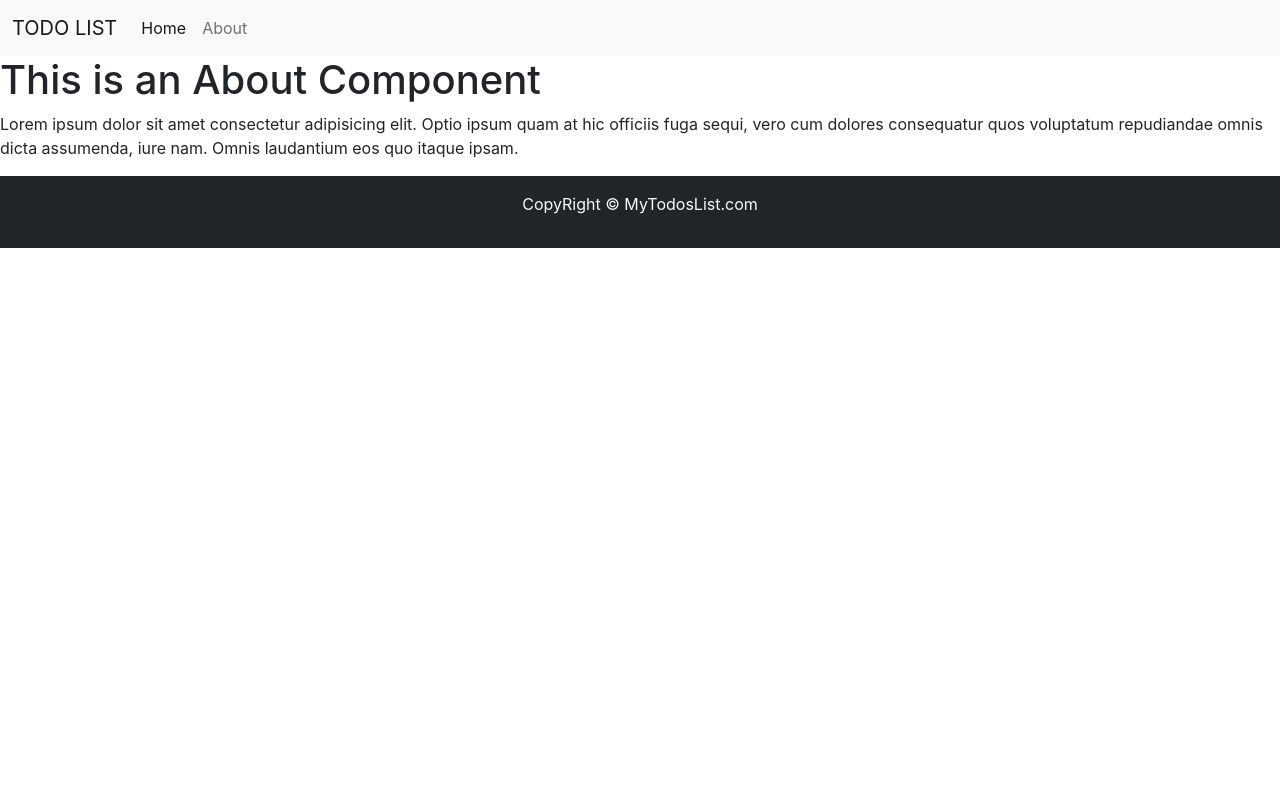
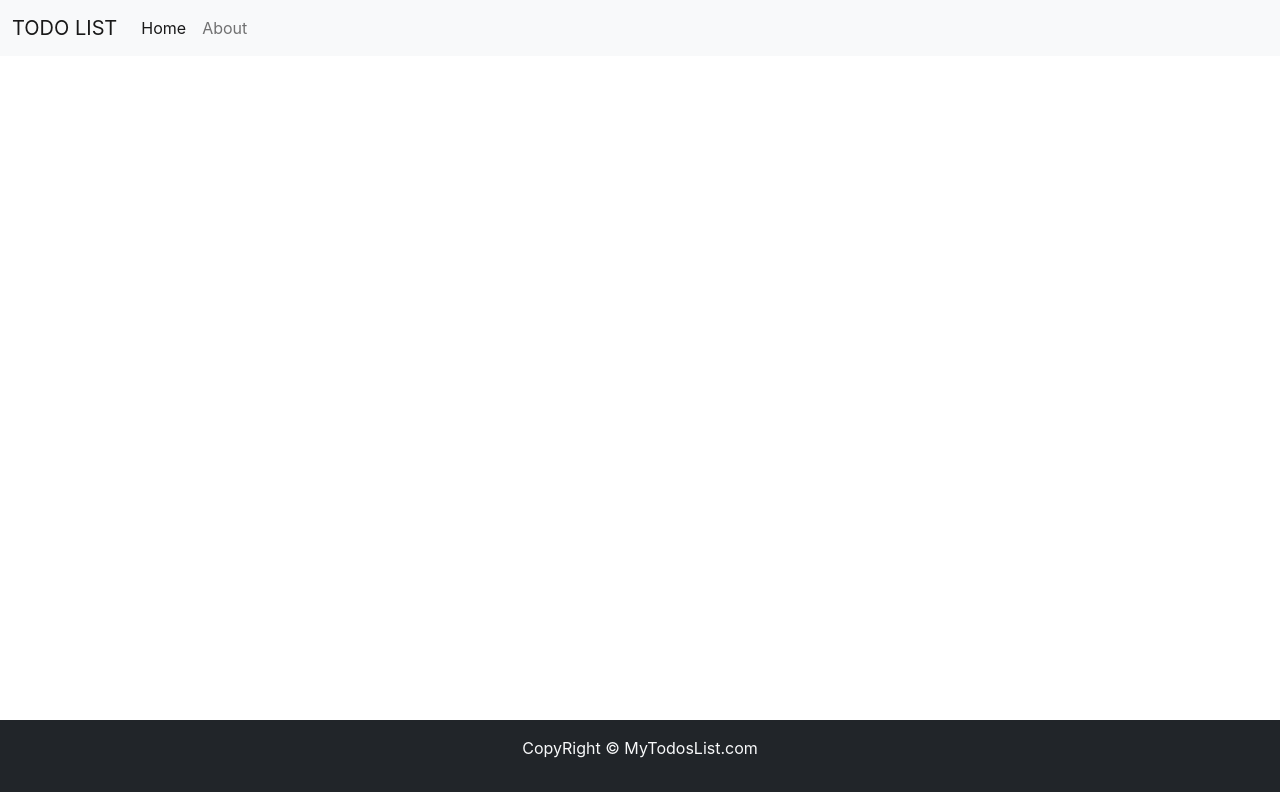
Before and after one commit to sanwalkhan/todosapp-using-react, a React (Create React App) app in the folder todosapp/: page /about in a window 1280 px wide. Built offline with nearby package versions, Linux system fonts and the light colour scheme.

Commit message:
updated css

```diff
--- a/todosapp/src/App.css
+++ b/todosapp/src/App.css
@@ -42,15 +42,15 @@ body {
   }
 }
 
-/* .footer {
-  width: 100%;
-} */
 
 
-.todo{
+.todo  {
   min-height: 70vh;
 }
 
+.about{
+  min-height: 83vh;
+}
 
 .todoitems {
   display: flex;
--- a/todosapp/src/App.js
+++ b/todosapp/src/App.js
@@ -37,7 +37,7 @@ function App() {
   };
 
   const addTodo = (title, desc) => {
-    console.log("im adding ", title, desc);
+
     let sno;
     if (todos.length === 0) {
       sno = 0;
@@ -46,12 +46,12 @@ function App() {
     }
 
     const myTodo = {
-      sno : sno,
+      sno: sno,
       title: title,
       desc: desc,
     };
     settodos([...todos, myTodo]);
-    console.log(myTodo);
+
   };
 
   const [todos, settodos] = useState([initTodo]);
--- a/todosapp/src/components/About.js
+++ b/todosapp/src/components/About.js
@@ -2,11 +2,26 @@ import React from 'react'
 
 export const About = () => {
     return (
-        <div>
-           <h1>This is an About Component</h1>
-            <p>
-                Lorem ipsum dolor sit amet consectetur adipisicing elit. Optio ipsum quam at hic officiis fuga sequi, vero cum dolores consequatur quos voluptatum repudiandae omnis dicta assumenda, iure nam. Omnis laudantium eos quo itaque ipsam.
-            </p>
+        <div className="container about">
+           <>
+           <div class="modal" tabindex="-1">
+  <div class="modal-dialog">
+    <div class="modal-content">
+      <div class="modal-header">
+        <h5 class="modal-title">Modal title</h5>
+        <button type="button" class="btn-close" data-bs-dismiss="modal" aria-label="Close"></button>
+      </div>
+      <div class="modal-body">
+        <p>Modal body text goes here.</p>
+      </div>
+      <div class="modal-footer">
+        <button type="button" class="btn btn-secondary" data-bs-dismiss="modal">Close</button>
+        <button type="button" class="btn btn-primary">Save changes</button>
+      </div>
+    </div>
+  </div>
+</div>
+           </>
         </div>
     )
 }
--- a/todosapp/src/components/Header.js
+++ b/todosapp/src/components/Header.js
@@ -6,7 +6,7 @@ import { Link } from "react-router-dom";
 export const Header = (props) => {
     return (
         <div>
-            <nav className="navbar navbar-expand-lg navbar-light bg-light">
+            <nav className="navbar navbar-expand-lg navbar-light bg-light ">
   <div className="container-fluid">
     <Link className="navbar-brand" to="/">{props.title}</Link>
     <button className="navbar-toggler" type="button" data-bs-toggle="collapse" data-bs-target="#navbarSupportedContent" aria-controls="navbarSupportedContent" aria-expanded="false" aria-label="Toggle navigation">
```
Also changed, not shown: 1 other file (tests, documents, lock files or other folders).
